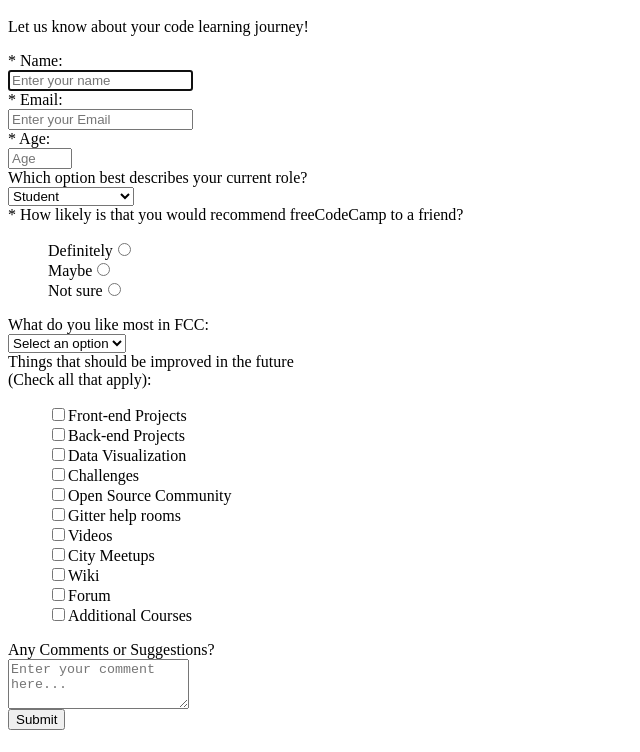
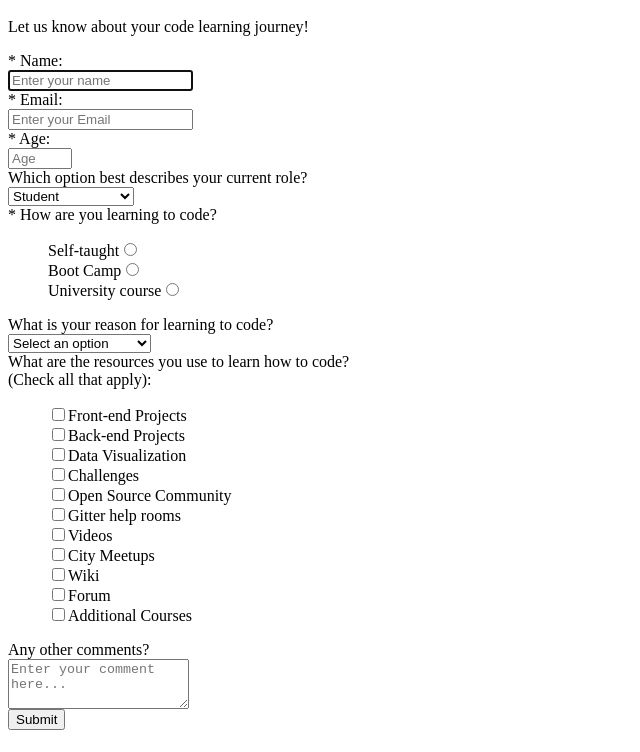
Before and after one commit to ArcadeK/FreeCodeCamp-projects, a plain HTML site: page Responsive-web-design/Survey-form/index.html in a window 1280 px wide. Shown: the part 48-800 px from the top of the page, without its empty margins (0-640 px from the left). Drawn offline with Linux system fonts and the light colour scheme.

Commit message:
Update index.html

```diff
--- a/Responsive-web-design/Survey-form/index.html
+++ b/Responsive-web-design/Survey-form/index.html
@@ -1,102 +1,207 @@
 <h1 id="title">Survey Form</h1>
+
 <div id="form-outer">
+
   <p id="description">
+
     Let us know about your code learning journey!
+
   </p>
+
   <form id="survey-form" method="GET" action="https://crossorigin.me/https://freecodecamp.com">
+
     <div class="rowTab">
+
       <div class="labels">
+
         <label id="name-label" for="name">* Name: </label>
+
       </div>
+
       <div class="rightTab">
+
         <input autofocus type="text" name="name" id="name" class="input-field" placeholder="Enter your name" required>
+
       </div>
+
     </div>
+
     <div class="rowTab">
+
       <div class="labels">
+
         <label id="email-label" for="email">* Email: </label>
+
       </div>
+
       <div class="rightTab">
+
         <input type="email" name="email" id="email" class="input-field" required placeholder="Enter your Email">
+
       </div>
+
     </div>
+
     <div class="rowTab">
+
       <div class="labels">
+
         <label id="number-label" for="age">* Age: </label>
+
       </div>
+
       <div class="rightTab">
+
         <input type="number" name="age" id="number" min="1" max="125" class="input-field" placeholder="Age">
+
       </div>
+
     </div>
+
     <div class="rowTab">
+
       <div class="labels">
+
         <label for="currentPos">Which option best describes your current role?</label>
+
       </div>
+
       <div class="rightTab">
+
         <select id="dropdown" name="currentPos" class="dropdown">
+
       <option disabled value>Select an option</option>
+
       <option  value="student">Student</option>
+
       <option value="job">Full Time Job</option>
+
       <option value="learner">Full Time Learner</option>
+
       <option value="preferNo">Prefer not to say</option>
+
       <option value="other">Other</option>
+
     </select>
+
       </div>
+
     </div>
+
     <div class="rowTab">
+
       <div class="labels">
-        <label for="userRating">* How likely is that you would recommend freeCodeCamp to a friend?</label>
+
+        <label for="userRating">* How are you learning to code?</label>
+
       </div>
+
       <div class="rightTab">
+
         <ul style="list-style: none;">
-          <li class="radio"><label>Definitely<input name="radio-buttons" value="1"  type="radio" class="userRatings" ></label></li>
-          <li class="radio"><label>Maybe<input name="radio-buttons" value="2"  type="radio" class="userRatings" ></label></li>
-          <li class="radio"><label>Not sure<input name="radio-buttons" value="3"  type="radio" class="userRatings" ></label></li>
+
+          <li class="radio"><label>Self-taught<input name="radio-buttons" value="1"  type="radio" class="userRatings" ></label></li>
+
+          <li class="radio"><label>Boot Camp<input name="radio-buttons" value="2"  type="radio" class="userRatings" ></label></li>
+
+          <li class="radio"><label>University course<input name="radio-buttons" value="3"  type="radio" class="userRatings" ></label></li>
+
         </ul>
+
       </div>
+
     </div>
+
     <div class="rowTab">
+
       <div class="labels">
-        <label for="most-like">What do you like most in FCC: </label>
+
+        <label for="most-like">What is your reason for learning to code? </label>
+
       </div>
+
       <div class="rightTab">
+
         <select id="most-like" name="mostLike" class="dropdown">
+
       <option disabled selected value>Select an option</option>
-      <option value="challenges">Challenges</option>
-      <option value="projects">Projects</option>
-      <option value="community">Community</option>
-      <option value="openSource">Open Source</option>
+
+      <option value="Career">Career change</option>
+
+      <option value="Hobby">As a new hobby/skill</option>
+
+      <option value="Portfolio">Building a portifolio</option>
+
+          <option value="Business"> Develop a business </option>
+
     </select>
+
       </div>
+
     </div>
+
     <div class="rowTab">
+
       <div class="labels">
-        <label for="preferences">Things that should be improved in the future<br>(Check all that apply): </label>
+
+        <label for="preferences">What are the resources you use to learn how to code?
+
+          <br>(Check all that apply): </label>
+
       </div>
+
       <div class="rightTab">
+
         <ul id="preferences" style="list-style: none;">
+
           <li class="checkbox"><label><input name="prefer" value="1" type="checkbox" class="userRatings">Front-end Projects</label></li>
+
           <li class="checkbox"><input name="prefer" value="2" type="checkbox" class="userRatings">Back-end Projects</li>
+
           <li class="checkbox"><label><input name="prefer" value="3" type="checkbox" class="userRatings">Data Visualization</label></li>
+
           <li class="checkbox"><label><input name="prefer" value="4" type="checkbox" class="userRatings">Challenges</label></li>
+
           <li class="checkbox"><label><input name="prefer" value="5" type="checkbox" class="userRatings">Open Source Community</label></li>
+
           <li class="checkbox"><label><input name="prefer" value="6" type="checkbox" class="userRatings">Gitter help rooms</label></li>
+
           <li class="checkbox"><label><input name="prefer" value="7" type="checkbox" class="userRatings">Videos</label></li>
+
           <li class="checkbox"><label><input name="prefer" value="8" type="checkbox" class="userRatings">City Meetups</label></li>
+
           <li class="checkbox"><label><input name="prefer" value="9" type="checkbox" class="userRatings">Wiki</label></li>
+
           <li class="checkbox"><label><input name="prefer" value="10" type="checkbox" class="userRatings">Forum</label></li>
+
           <li class="checkbox"><label><input name="prefer" value="10" type="checkbox" class="userRatings">Additional Courses</label></li>
+
         </ul>
+
       </div>
+
     </div>
+
     <div class="rowTab">
+
       <div class="labels">
-        <label for="comments">Any Comments or Suggestions?</label>
+
+        <label for="comments">Any other comments?
+
+        </label>
+
       </div>
+
       <div class="rightTab">
+
         <textarea id="comments" class="input-field" style="height:50px;resize:vertical;" name="comment" placeholder="Enter your comment here..."></textarea>
+
       </div>
+
     </div>
+
     <button id="submit" type="submit">Submit</button>
+
   </form>
+
 </div>
```
